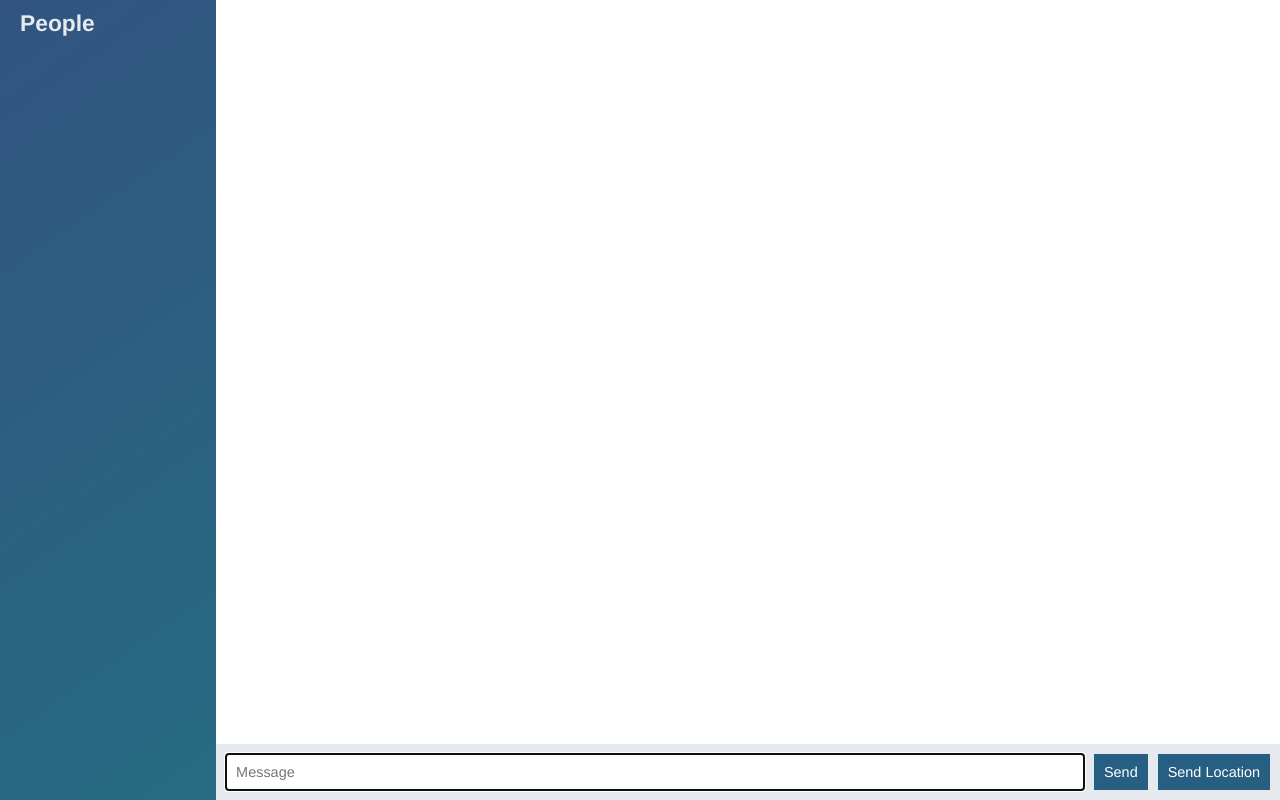
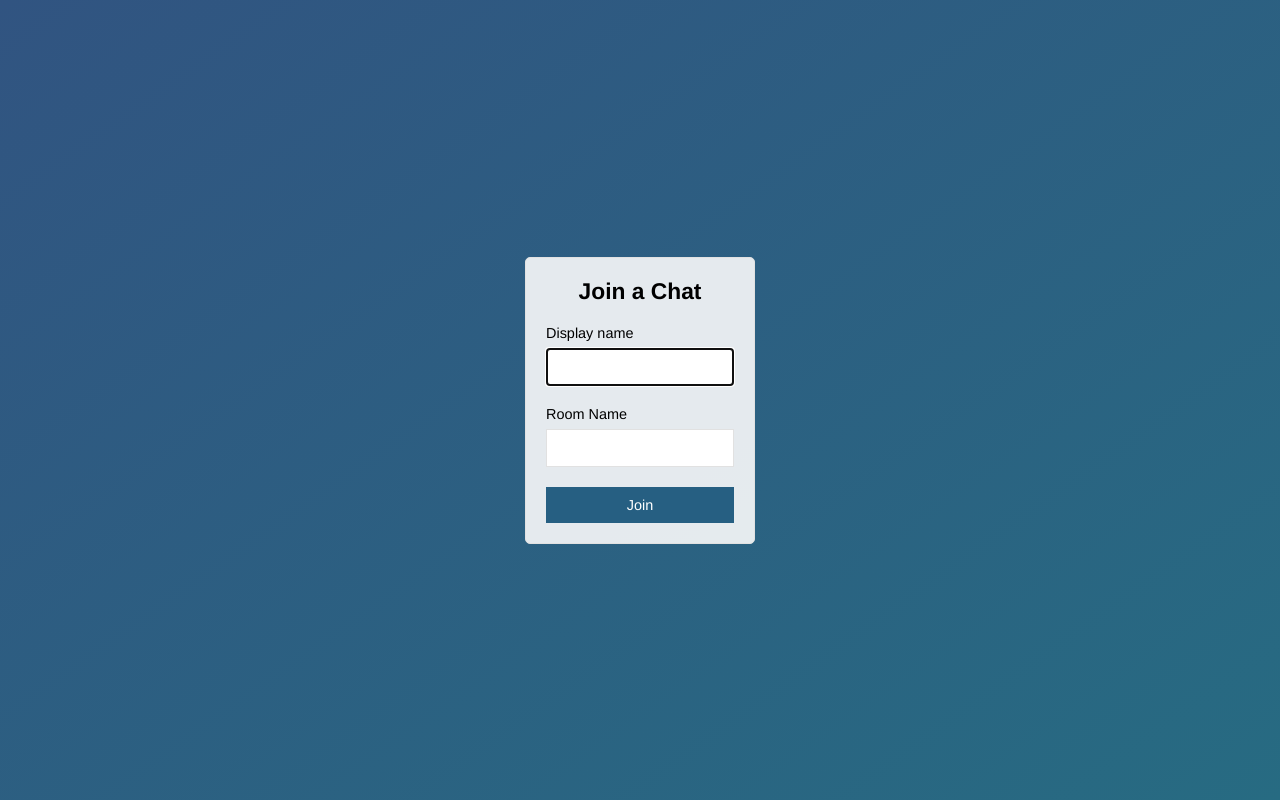
Before and after one commit to kkeswani99/node-chat-app, a website: page public/index.html in a window 1280 px wide. Drawn offline with nearby package versions, Linux system fonts and the light colour scheme; no server answers.

Commit message:
Add Join page that submits to chat.html

```diff
--- a/public/index.html
+++ b/public/index.html
@@ -2,58 +2,28 @@
 <html>
 <head>
 	<meta charset="utf-8">
+	<title>Join | ChatApp</title>
+	<meta name="viewport" content="width=device-width, initial-scale=1, user-scalable=no">
 	<link rel="stylesheet" type="text/css" href="./stylesheet/style.css">
-		<title>Chat App</title>
 </head>
-	<body class="chat">
-
-		<div class="chat__sidebar">
-			<h3>People</h3>
-			<div id="users"></div>
+<body class="centered-form">
+	<div class="centered-form__form">
+		<form action ="/chat.html">
+		<div class="form-field">
+			<h3>Join a Chat</h3>
 		</div>
-
-		<div class="chat__main">
-			<ol id="messages" class="chat__messages"></ol>
-
-			<div class="chat__footer">
-				<form id="message-form">
-				<input type="text" name="message" placeholder="Message" autofocus autocomplete="off">
-				<button>Send</button>
+		<div class="form-field">
+			<label>Display name</label>
+			<input type="text" name="name" autofocus/>
+		</div>
+		<div class="form-field">
+			<label>Room Name</label>
+			<input type="text" name="room">
+		</div>
+		<div class="form-field">
+			<button>Join</button>
+		</div>
 		</form>
-				<button id="send-location">Send Location</button>
 	</div>
-		</div>
-
-		<script type="text/template" id="message-template" >
-			<li class = "message">
-				<div class="message__title">
-					<h4>{{from}}</h4>
-					<span>{{createdAt}}</span>
-				</div>
-				<div class="message__body">
-					<p>{{text}}</p>
-				</div>
-			</li>
-		</script>
-
-		<script type="text/template" id="location-message-template">
-			<li class = "message">
-				<div class="message__title">
-					<h4>{{from}}</h4>
-					<span>{{createdAt}}</span>
-				</div>
-				<div class="message__body">
-					<p>
-						<a href="{{url}}" target="_blank">My current location</a>
-					</p>
-				</div>
-			</li>
-		</script>
-
-		<script src="/socket.io/socket.io.js"></script>
-		<script type="text/javascript" src="/js/libs/jquery-3.3.1.min.js"></script>
-		<script type="text/javascript" src="/js/libs/moment.js"></script>
-		<script type="text/javascript" src="/js/libs/mustache.js"></script>
-		<script src="/js/index.js"></script>
 </body>
 </html>
```
Also changed, not shown: public/chat.html (added, +60 -0 lines), public/js/chat.js (renamed from public/js/index.js). Lines whose indentation alone changed are shown as unchanged.
